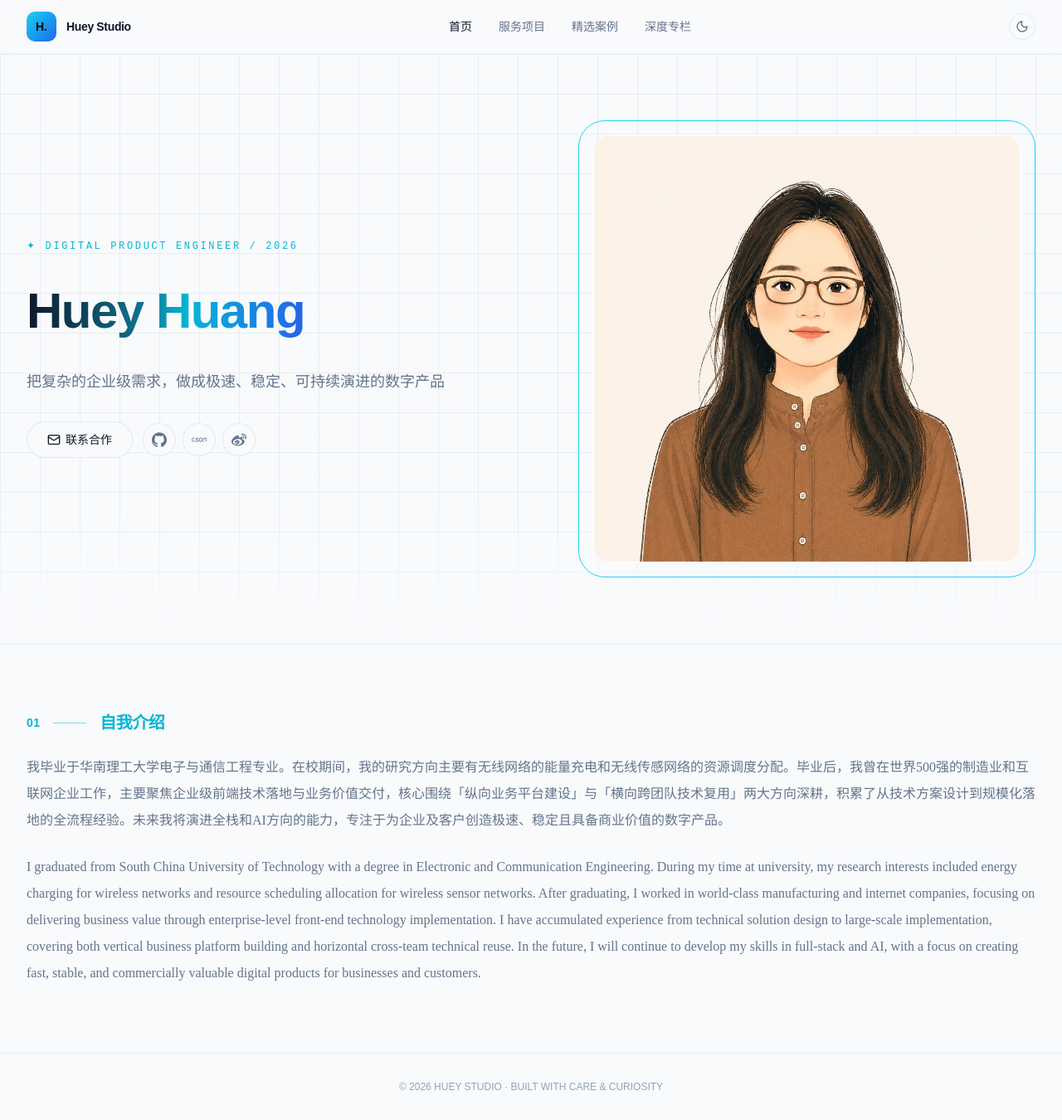
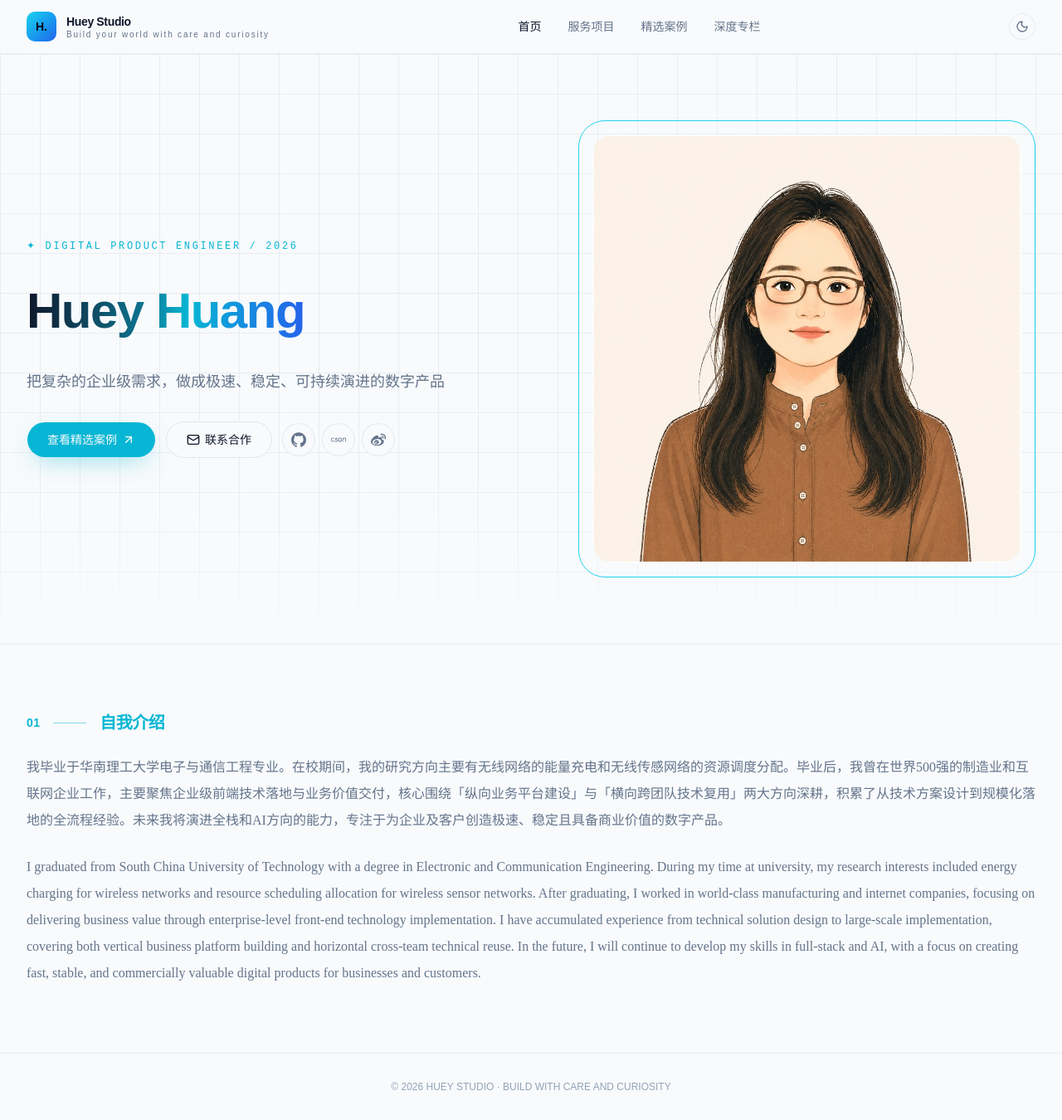
Before and after one commit to hueystudio/huey-studio, a React (Vite) app: page / in a window 1280 px wide. Shown: the whole page at 83% size. Built offline with nearby package versions, Linux system fonts and the light colour scheme.

Commit message:
微调标语

```diff
--- a/src/components/home/hero-section.tsx
+++ b/src/components/home/hero-section.tsx
@@ -1,5 +1,5 @@
 import { Link } from 'react-router-dom'
-import { Mail } from 'lucide-react'
+import { ArrowUpRight, Mail } from 'lucide-react'
 
 import { SocialIconButtons } from '@/components/home/social-icon-buttons'
 import { Button } from '@/components/ui/button'
@@ -27,13 +27,13 @@ export function HeroSection() {
             </p>
 
             <div className="flex flex-wrap items-center gap-3">
-              {/* <Button
+              <Button
                 className="h-11 rounded-full bg-accent px-6 font-medium text-accent-foreground shadow-[0_10px_30px_-12px_rgba(6,182,212,0.55)] hover:bg-accent/90"
                 render={<Link to="/cases" />}
               >
                 查看精选案例
                 <ArrowUpRight className="size-4" />
-              </Button> */}
+              </Button>
               <Button
                 variant="outline"
                 className="h-11 rounded-full border-border bg-background px-6 font-medium hover:bg-muted/70"
--- a/src/components/layout/site-footer.tsx
+++ b/src/components/layout/site-footer.tsx
@@ -3,7 +3,7 @@ export function SiteFooter() {
     <footer className="border-t border-border/70 bg-background">
       <div className="mx-auto max-w-7xl px-6 py-8 lg:px-8">
         <p className="text-center font-sans text-[12px] leading-4 font-normal tracking-normal text-[#94A3B8] uppercase">
-          © 2026 Huey Studio · Built with care &amp; curiosity
+          © 2026 Huey Studio · Build with care and curiosity
         </p>
       </div>
     </footer>
--- a/src/components/layout/site-header.tsx
+++ b/src/components/layout/site-header.tsx
@@ -43,9 +43,9 @@ export function SiteHeader() {
             <span className="block font-heading text-sm font-semibold tracking-tight text-foreground">
               Huey Studio
             </span>
-            {/* <span className="block text-[10px] font-medium tracking-[0.18em] text-muted-foreground">
-              FULL-STACK
-            </span> */}
+            <span className="block text-[10px] font-medium tracking-[0.18em] text-muted-foreground">
+            Build your world with care and curiosity
+            </span>
           </span>
         </Link>
 
```
